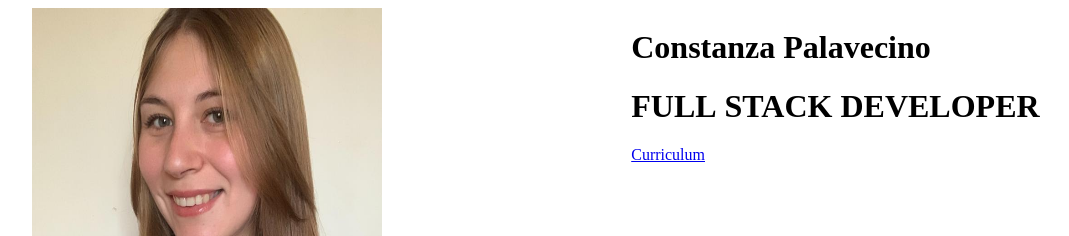
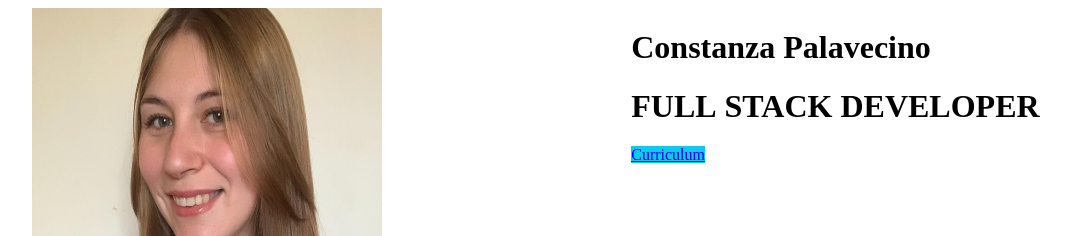
Before and after one commit to ConnaP/portafolio, a Next.js app: page /HomePage in a window 1280 px wide. Shown: the top 236 px of the page, without its empty margins (100-1169 px from the left). Built offline with nearby package versions, Linux system fonts and the light colour scheme.

Commit message:
Se cambia color boton del home

```diff
--- a/src/components/Animateds/AnimatedSkillsComponent.jsx
+++ b/src/components/Animateds/AnimatedSkillsComponent.jsx
@@ -1,6 +1,6 @@
 "use client";
 import { motion } from "framer-motion";
-import "@/components/Css/AnimatedSkillSComponent.css";
+import "@/components/Css/AnimatedSkillsComponent.css";
 
 const AnimatedSkillsComponent = () => {
   const skillsImage = [
--- a/src/pages/HomePage.jsx
+++ b/src/pages/HomePage.jsx
@@ -29,13 +29,13 @@ const HomePage = () => {
               flex
               items-center
               justify-center
-              bg-slate-800
+              color-btn
               text-slate-100
               p-2
               rounded-lg
               text-lg
-              hover:bg-slate-100
-              hover:text-slate-900"
+              hover:text-slate-900
+              "
           />
         </div>
       </main>
--- a/src/pages/css/home.css
+++ b/src/pages/css/home.css
@@ -5,6 +5,16 @@
   justify-content: space-around;
 }
 
+.color-btn {
+    background-color: #0dcaf0;
+    transition: .5s;
+}
+
+.color-btn:hover {
+    border: 2px solid #0dcaf0;
+    background-color: #fff;
+}
+
 @media (max-width: 1055px) {
   .container-home{
     justify-content: center;
```
